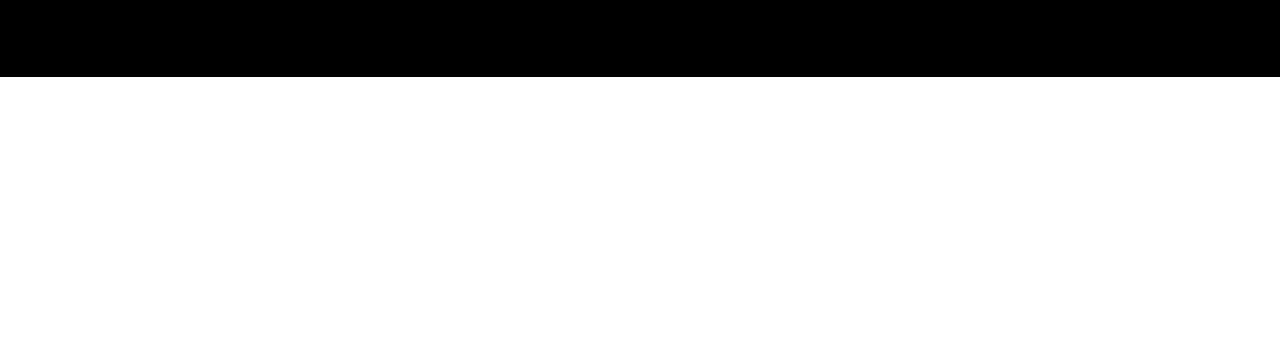
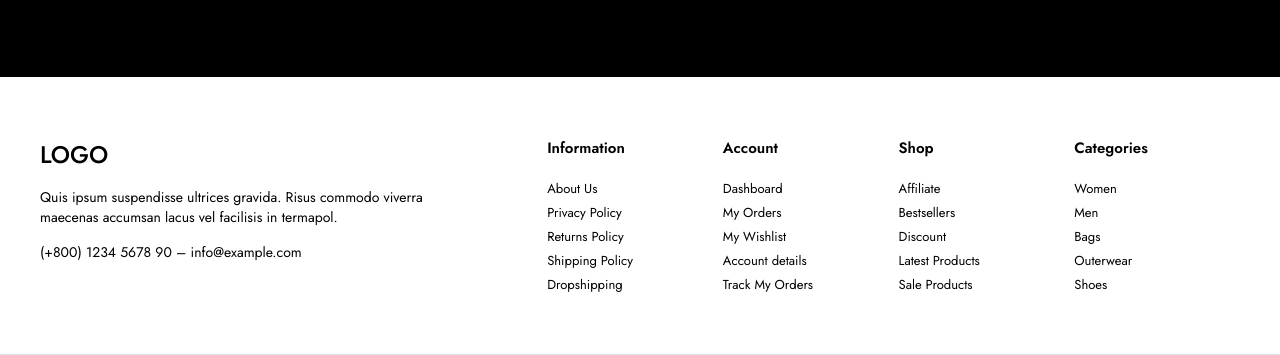
Before and after one commit to mhmmdbrcn/E-Ticaret, a plain HTML site: page index.html in a window 1280 px wide. Shown: the part 4921-5276 px from the top of the page. Before the commit the page ends 4998 px from the top, so only its background shows below. Drawn offline with nearby package versions, Linux system fonts and the light colour scheme.

Commit message:
footer widgets html css

```diff
--- a/css/layout/footer.css
+++ b/css/layout/footer.css
@@ -1,3 +1,5 @@
+/*! subscribe start */
+
 .footer .subscribe-row {
   background-color: #000;
   color: white;
@@ -63,6 +65,54 @@
   column-gap: 10px;
 }
 
+/*! subscribe end */
+
+/*! widgets start  */
+.widgets-row {
+  padding: 60px 0;
+  border-bottom: 1px solid #dee0ea;
+}
+
+.widgets-row .footer-widgets {
+  display: flex;
+  justify-content: space-between;
+  flex-wrap: wrap;
+  gap: 10px;
+}
+
+.widgets-row .footer-widgets > div {
+  flex: 1;
+}
+
+.widgets-row .footer-widgets > .brand-info {
+  flex: 3;
+}
+
+.footer-widgets .brand-info .footer-desc {
+  width: 400px;
+  font-size: 14px;
+  margin: 15px 0;
+}
+
+.footer-widgets .brand-info .footer-contact {
+  font-size: 14px;
+}
+
+.footer-widgets .widget-nav-menu h4 {
+  font-weight: 600;
+  font-size: 15px;
+}
+
+.footer-widgets .widget-nav-menu ul {
+  margin-top: 20px;
+  font-size: 13px;
+  display: flex;
+  flex-direction: column;
+  row-gap: 5px;
+}
+
+/*! widgets end  */
+
 /*! responsive  */
 
 @media (max-width: 768px) {
@@ -70,4 +120,20 @@
     flex-direction: column;
     row-gap: 20px;
   }
+
+  .footer .brand-info {
+    margin-bottom: 20px;
+  }
+
+  .footer-widgets .brand-info .footer-desc {
+    width: unset;
+  }
+
+  .widgets-row .footer-widgets > div {
+    flex: unset !important;
+  }
+
+  .footer .brand-info {
+    margin-bottom: 20px;
+  }
 }
--- a/index.html
+++ b/index.html
@@ -1012,7 +1012,108 @@
         </div>
       </div>
     </div>
-    <div class="widgets-row"></div>
+    <div class="widgets-row">
+      <div class="container">
+        <div class="footer-widgets">
+          <div class="brand-info">
+            <div class="footer-logo">
+              <a href="#" class="logo">LOGO</a>
+            </div>
+            <div class="footer-desc">
+              <p> Quis ipsum suspendisse ultrices gravida. Risus commodo viverra maecenas accumsan lacus vel facilisis
+                in
+                termapol.</p>
+            </div>
+            <div class="footer-contact">
+              <p>
+                <a href="tel:555 555 55 55">(+800) 1234 5678 90</a> – <a
+                  href="mailto:info@example.com">info@example.com</a>
+              </p>
+            </div>
+          </div>
+          <div class="widget-nav-menu">
+            <h4>Information</h4>
+            <ul class="menu-list">
+              <li>
+                <a href="#">About Us</a>
+              </li>
+              <li>
+                <a href="#">Privacy Policy</a>
+              </li>
+              <li>
+                <a href="#">Returns Policy</a>
+              </li>
+              <li>
+                <a href="#">Shipping Policy</a>
+              </li>
+              <li>
+                <a href="#">Dropshipping</a>
+              </li>
+            </ul>
+          </div>
+          <div class="widget-nav-menu">
+            <h4>Account</h4>
+            <ul class="menu-list">
+              <li>
+                <a href="#">Dashboard</a>
+              </li>
+              <li>
+                <a href="#">My Orders</a>
+              </li>
+              <li>
+                <a href="#">My Wishlist</a>
+              </li>
+              <li>
+                <a href="#">Account details</a>
+              </li>
+              <li>
+                <a href="#">Track My Orders</a>
+              </li>
+            </ul>
+          </div>
+          <div class="widget-nav-menu">
+            <h4>Shop</h4>
+            <ul class="menu-list">
+              <li>
+                <a href="#">Affiliate</a>
+              </li>
+              <li>
+                <a href="#">Bestsellers</a>
+              </li>
+              <li>
+                <a href="#">Discount</a>
+              </li>
+              <li>
+                <a href="#">Latest Products</a>
+              </li>
+              <li>
+                <a href="#">Sale Products</a>
+              </li>
+            </ul>
+          </div>
+          <div class="widget-nav-menu">
+            <h4>Categories</h4>
+            <ul class="menu-list">
+              <li>
+                <a href="#">Women</a>
+              </li>
+              <li>
+                <a href="#">Men</a>
+              </li>
+              <li>
+                <a href="#">Bags</a>
+              </li>
+              <li>
+                <a href="#">Outerwear</a>
+              </li>
+              <li>
+                <a href="#">Shoes</a>
+              </li>
+            </ul>
+          </div>
+        </div>
+      </div>
+    </div>
     <div class="copyright-row"></div>
   </footer>
   <!--! footer end  -->
```
